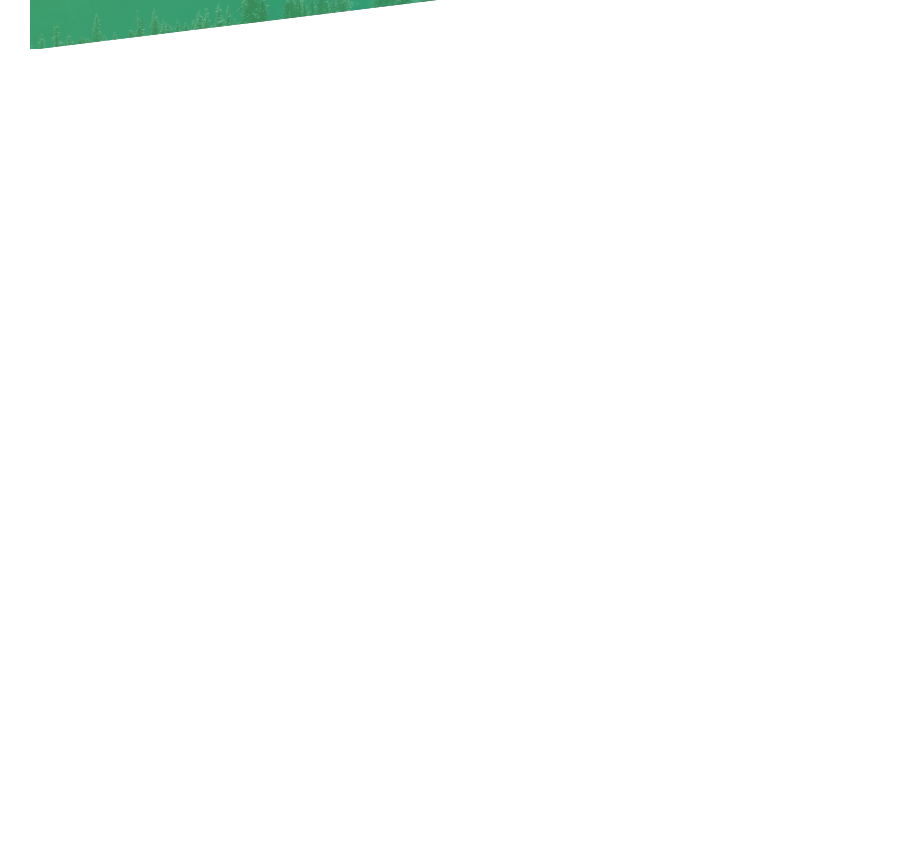
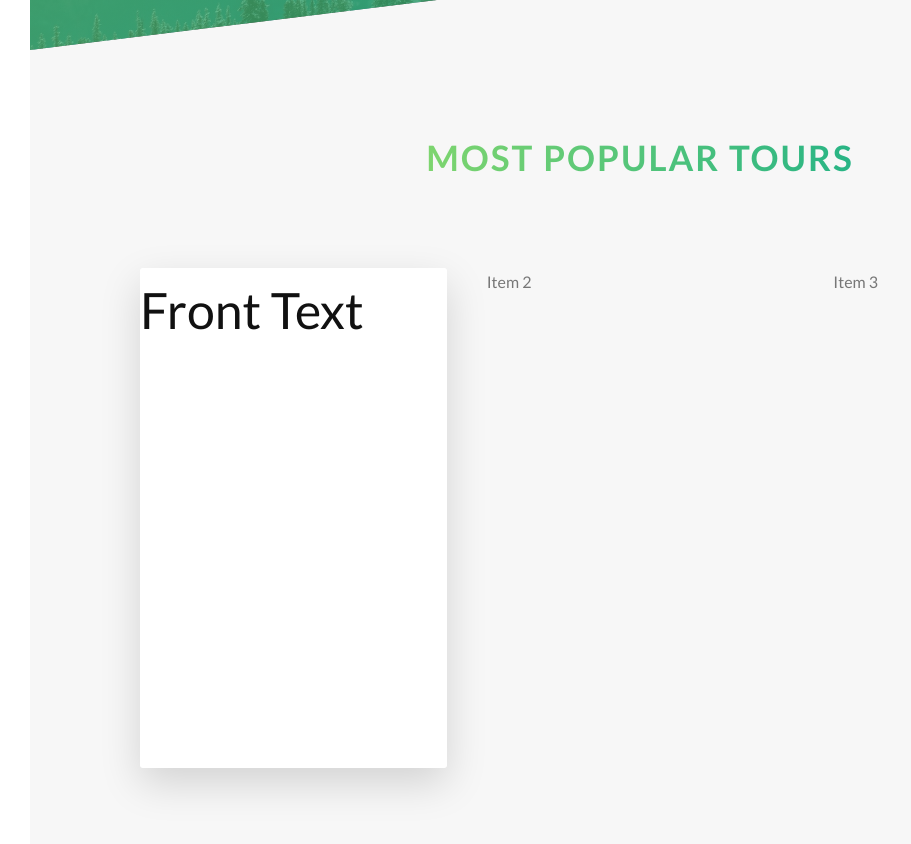
Before and after one commit to Saurav-98/natours-sass-react, a React (Vite) app: page / in a window 1280 px wide. Shown: the part 2260-3104 px from the top of the page, without its empty margins (0-911 px from the left). Before the commit the page ends 2309 px from the top, so only its background shows below. Built offline with nearby package versions, Linux system fonts and the light colour scheme.

Commit message:
working on tours section

```diff
--- a/src/App.jsx
+++ b/src/App.jsx
@@ -2,6 +2,7 @@ import React from "react";
 import About from "./components/About";
 import Features from "./components/Features";
 import Hero from "./components/Hero";
+import Tours from "./components/Tours";
 
 const App = () => {
   return (
@@ -12,6 +13,7 @@ const App = () => {
       <main>
         <About />
         <Features />
+        <Tours />
       </main>
     </>
   );
--- /dev/null
+++ b/src/components/Tours.jsx
@@ -0,0 +1,28 @@
+import React from "react";
+
+const Tours = () => {
+  return (
+    <section className="tours">
+      <div className="u-center-text u-margin-bottom-lg">
+        <h2 className="heading-secondary u-animate-Effect">
+          Most popular tours
+        </h2>
+      </div>
+
+      <div className="tours__grid">
+        <div className="tours__grid-element">
+          <div className="card">
+            <div className="card__side card__side--front">Front Text</div>
+            <div className="card__side card__side--back card__side--back-1">
+              Back Text
+            </div>
+          </div>
+        </div>
+        <div className="tours__grid-element">Item 2</div>
+        <div className="tours__grid-element">Item 3</div>
+      </div>
+    </section>
+  );
+};
+
+export default Tours;
--- a/src/sass/index.scss
+++ b/src/sass/index.scss
@@ -18,5 +18,6 @@
 @import "./partials/layout/hero";
 @import "./partials/layout/about";
 @import "./partials/layout/features";
+@import "./partials/layout/tours";
 // Pages
 @import "./partials/pages/home";
--- a/src/sass/partials/abstracts/_variables.scss
+++ b/src/sass/partials/abstracts/_variables.scss
@@ -1,6 +1,12 @@
 $color-primary: #55c57a;
 $color-primary-light: #7ed56f;
 $color-primary-dark: #28b485;
+
+$color-secondary-light: #ffb900;
+$color-secondary-dark: #ff7730;
+
+$color-tertiary-light: #2998ff;
+$color-tertiary-dark: #5643fa;
 
 $color-grey-dark: #777;
 $color-white: #fff;
--- /dev/null
+++ b/src/sass/partials/layout/_tours.scss
@@ -0,0 +1,75 @@
+.tours {
+  background-color: $color-grey-light-1;
+  padding: 25rem 0 40rem;
+  margin-top: -12vh;
+
+  .tours__grid {
+    max-width: 100rem;
+    margin: 0 auto;
+
+    display: grid;
+    grid-template-columns: repeat(3, 1fr);
+    gap: 4rem;
+
+    .card {
+      // Setting perspective on parent
+      perspective: 150rem;
+      -moz-perspective: 150rem;
+      position: relative;
+      height: 50rem;
+
+      &__side {
+        height: 50rem;
+        color: #111;
+        font-size: 5rem;
+        transition: all 0.8s ease-in;
+
+        position: absolute;
+        top: 0;
+        left: 0;
+        width: 100%;
+        backface-visibility: hidden;
+
+        border-radius: 3px;
+        box-shadow: 0 1.5rem 4rem rgba($color-black, 0.15);
+
+        &--front {
+          background-color: $color-white;
+        }
+        &--back {
+          transform: rotateY(-180deg);
+
+          &-1 {
+            background-image: linear-gradient(
+              to right bottom,
+              rgba($color-secondary-light, 0.7),
+              rgba($color-secondary-dark, 0.7)
+            );
+          }
+          &-2 {
+            background-image: linear-gradient(
+              to right bottom,
+              rgba($color-tertiary-light, 0.7),
+              rgba($color-tertiary-dark, 0.7)
+            );
+          }
+          &-3 {
+            background-image: linear-gradient(
+              to right bottom,
+              rgba($color-primary-light, 0.7),
+              rgba($color-primary-dark, 0.7)
+            );
+          }
+        }
+      }
+      //   $color-secondary-light
+
+      &:hover .card__side--front {
+        transform: rotateY(-180deg);
+      }
+      &:hover .card__side--back {
+        transform: rotateY(0);
+      }
+    }
+  }
+}
```
